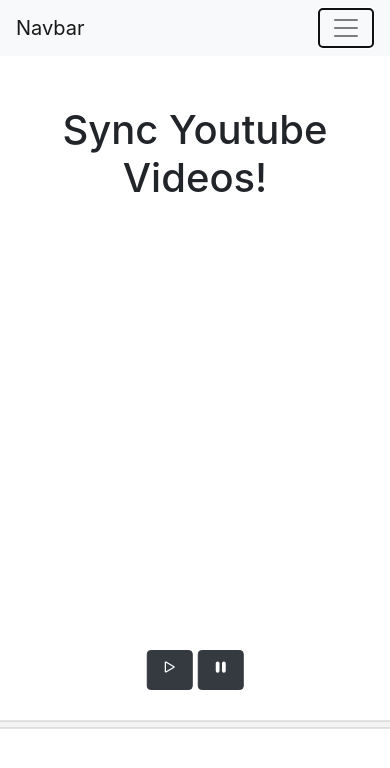
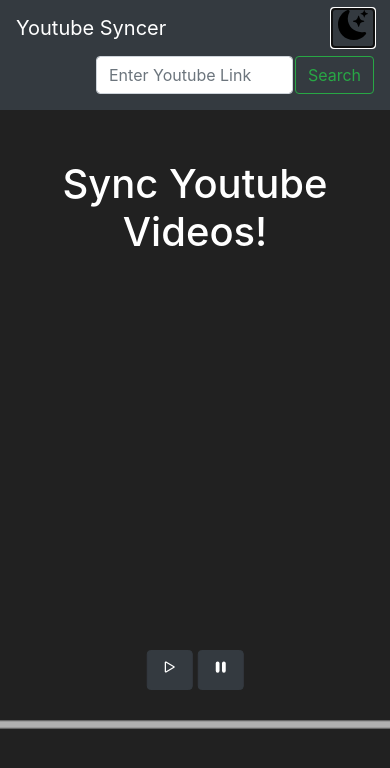
Before and after one commit to sharonzhou2/youtube-sync, a website: page public/index.html in a window 390 px wide. Both pictures are taken after a click on the button 346 px from the left and 28 px from the top of the page. Shown: the top 768 px of the page. Drawn offline with nearby package versions, Linux system fonts and the light colour scheme; no server answers.

Commit message:
Fixed up the user interface to allow youtbe linkes

```diff
--- a/public/index.html
+++ b/public/index.html
@@ -12,14 +12,30 @@
     <link rel="stylesheet" href="https://maxcdn.bootstrapcdn.com/bootstrap/4.0.0/css/bootstrap.min.css" integrity="sha384-Gn5384xqQ1aoWXA+058RXPxPg6fy4IWvTNh0E263XmFcJlSAwiGgFAW/dAiS6JXm" crossorigin="anonymous">
     <link rel="stylesheet" href="style.css">
 </head>
-<nav class="navbar navbar-expand-lg navbar-light bg-light">
-    <a class="navbar-brand" href="#">Navbar</a>
-    <button class="navbar-toggler" type="button" data-toggle="collapse" data-target="#navbarSupportedContent" aria-controls="navbarSupportedContent" aria-expanded="false" aria-label="Toggle navigation">
+<nav class="navbar navbar-expand-lg navbar-light bg-light" id="youtube-nav">
+    <a class="navbar-brand" href=".">Youtube Syncer</a>
+    <!-- <button class="navbar-toggler" type="button" data-toggle="collapse" data-target="#navbarSupportedContent" aria-controls="navbarSupportedContent" aria-expanded="false" aria-label="Toggle navigation">
       <span class="navbar-toggler-icon"></span>
-    </button>
+    </button> -->
+
+      <!-- Light-mode icon -->
+      <button id="themeIcon">
+        <svg xmlns="http://www.w3.org/2000/svg" width="30" height="30" fill="currentColor" class="bi bi-moon-stars-fill" viewBox="0 0 16 16">
+          <path d="M6 .278a.768.768 0 0 1 .08.858 7.208 7.208 0 0 0-.878 3.46c0 4.021 3.278 7.277 7.318 7.277.527 0 1.04-.055 1.533-.16a.787.787 0 0 1 .81.316.733.733 0 0 1-.031.893A8.349 8.349 0 0 1 8.344 16C3.734 16 0 12.286 0 7.71 0 4.266 2.114 1.312 5.124.06A.752.752 0 0 1 6 .278z"/>
+          <path d="M10.794 3.148a.217.217 0 0 1 .412 0l.387 1.162c.173.518.579.924 1.097 1.097l1.162.387a.217.217 0 0 1 0 .412l-1.162.387a1.734 1.734 0 0 0-1.097 1.097l-.387 1.162a.217.217 0 0 1-.412 0l-.387-1.162A1.734 1.734 0 0 0 9.31 6.593l-1.162-.387a.217.217 0 0 1 0-.412l1.162-.387a1.734 1.734 0 0 0 1.097-1.097l.387-1.162zM13.863.099a.145.145 0 0 1 .274 0l.258.774c.115.346.386.617.732.732l.774.258a.145.145 0 0 1 0 .274l-.774.258a1.156 1.156 0 0 0-.732.732l-.258.774a.145.145 0 0 1-.274 0l-.258-.774a1.156 1.156 0 0 0-.732-.732l-.774-.258a.145.145 0 0 1 0-.274l.774-.258c.346-.115.617-.386.732-.732L13.863.1z"/>
+        </svg>
+      </button>
+      <!-- Seach Video bar -->
+
+        <input class="form-control mr-sm-2 input-mysize " type="search" placeholder="Enter Youtube Link" aria-label="Search">
+        <button class="btn btn-outline-success my-2 my-sm-0" type="submit">Search</button>
+
+
+
+
 
     <div class="collapse navbar-collapse" id="navbarSupportedContent">
-      <ul class="navbar-nav mr-auto">
+      <!-- <ul class="navbar-nav mr-auto">
         <li class="nav-item active">
           <a class="nav-link" href="#">Home <span class="sr-only">(current)</span></a>
         </li>
@@ -38,13 +54,11 @@
           </div>
         </li>
         <li class="nav-item">
-          <a class="nav-link disabled" href="#">Disabled</a>
+
+
         </li>
-      </ul>
-      <form class="form-inline my-2 my-lg-0">
-        <input class="form-control mr-sm-2" type="search" placeholder="Search" aria-label="Search">
-        <button class="btn btn-outline-success my-2 my-sm-0" type="submit">Search</button>
-      </form>
+      </ul> -->
+
     </div>
   </nav>
 
--- a/public/main.js
+++ b/public/main.js
@@ -7,6 +7,8 @@
 let physicalProgress = document.querySelector(".progress");
 let playButton = document.getElementById("play");
 let pauseButton = document.getElementById("pause");
+let themeButton = document.getElementById("themeIcon");
+let navbar = document.getElementById("youtube-nav");
 
 tag.src = "https://www.youtube.com/iframe_api";
 var firstScriptTag = document.getElementsByTagName('script')[0];
@@ -100,3 +102,25 @@
 socket.on('pause', (data) => {
     player.pauseVideo();
 })
+
+
+
+/////////////////////////////////////////////
+// Toggling between dark-mode and lightmode
+let whiteTheme = true;
+themeButton.addEventListener('click', toggleTheme);
+function toggleTheme() {
+    let background = document.body;
+    background.classList.toggle("dark-theme");
+    navbar.classList.toggle("bg-dark");
+    navbar.classList.toggle("navbar-dark");
+
+    // Check what the current theme is
+    if (background.classList.contains("dark-theme")) {
+        whiteTheme = false;
+    } else {
+        whiteTheme = true;
+    }
+
+
+}
--- a/public/style.css
+++ b/public/style.css
@@ -1,5 +1,5 @@
-#player {
-
+body {
+    background-color: white;
 
 }
 
@@ -50,3 +50,20 @@
     -webkit-transition: .2s;
     transition: opacity .2s;
 }
+
+
+
+.dark-theme {
+    background-color: 	#212121;
+    color: white;
+}
+
+#themeIcon {
+    background-color: transparent;
+    border: none;
+}
+
+.input-mysize {
+    width: 55%;
+    margin-left: 80px;
+}
```
